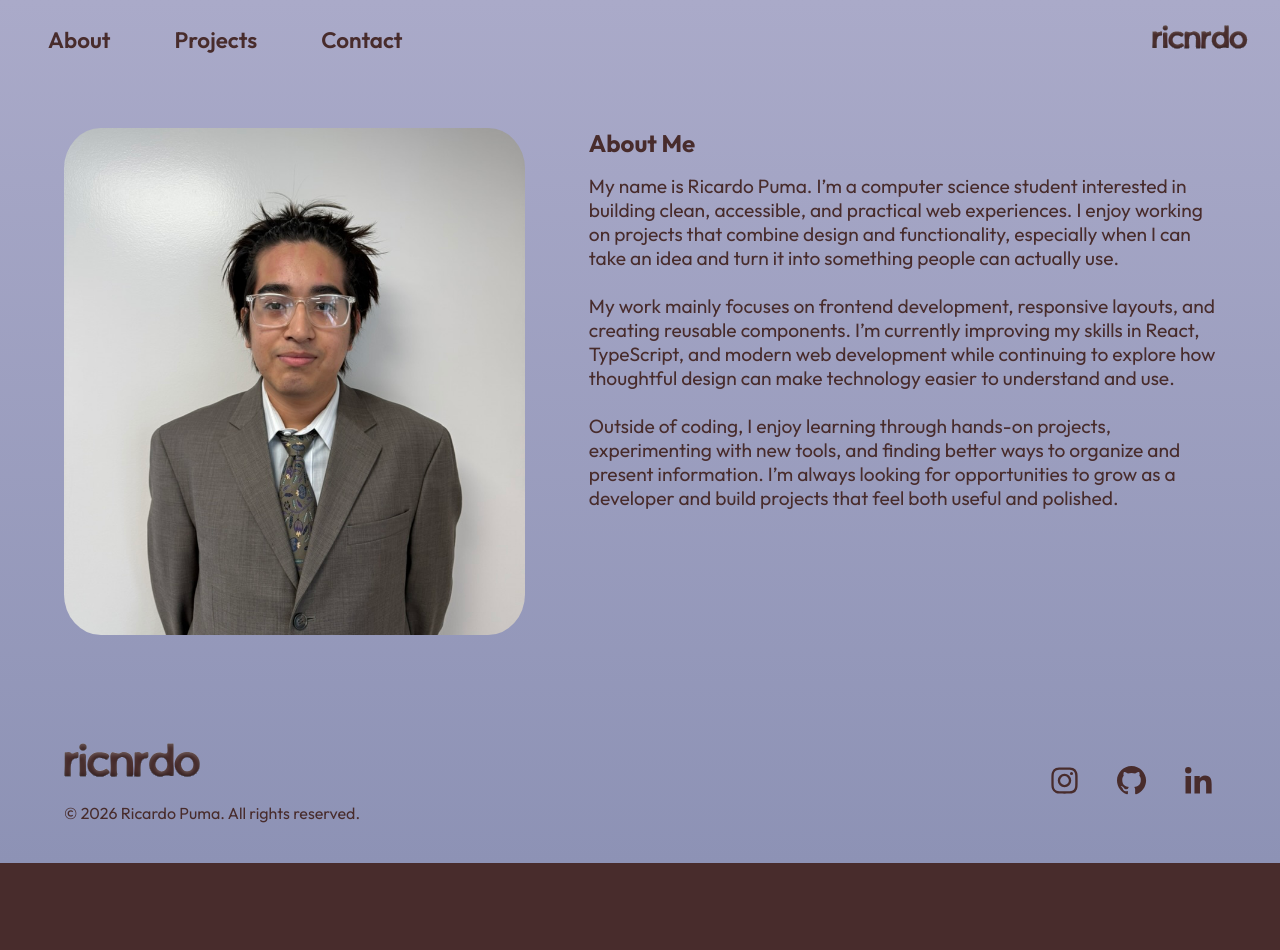
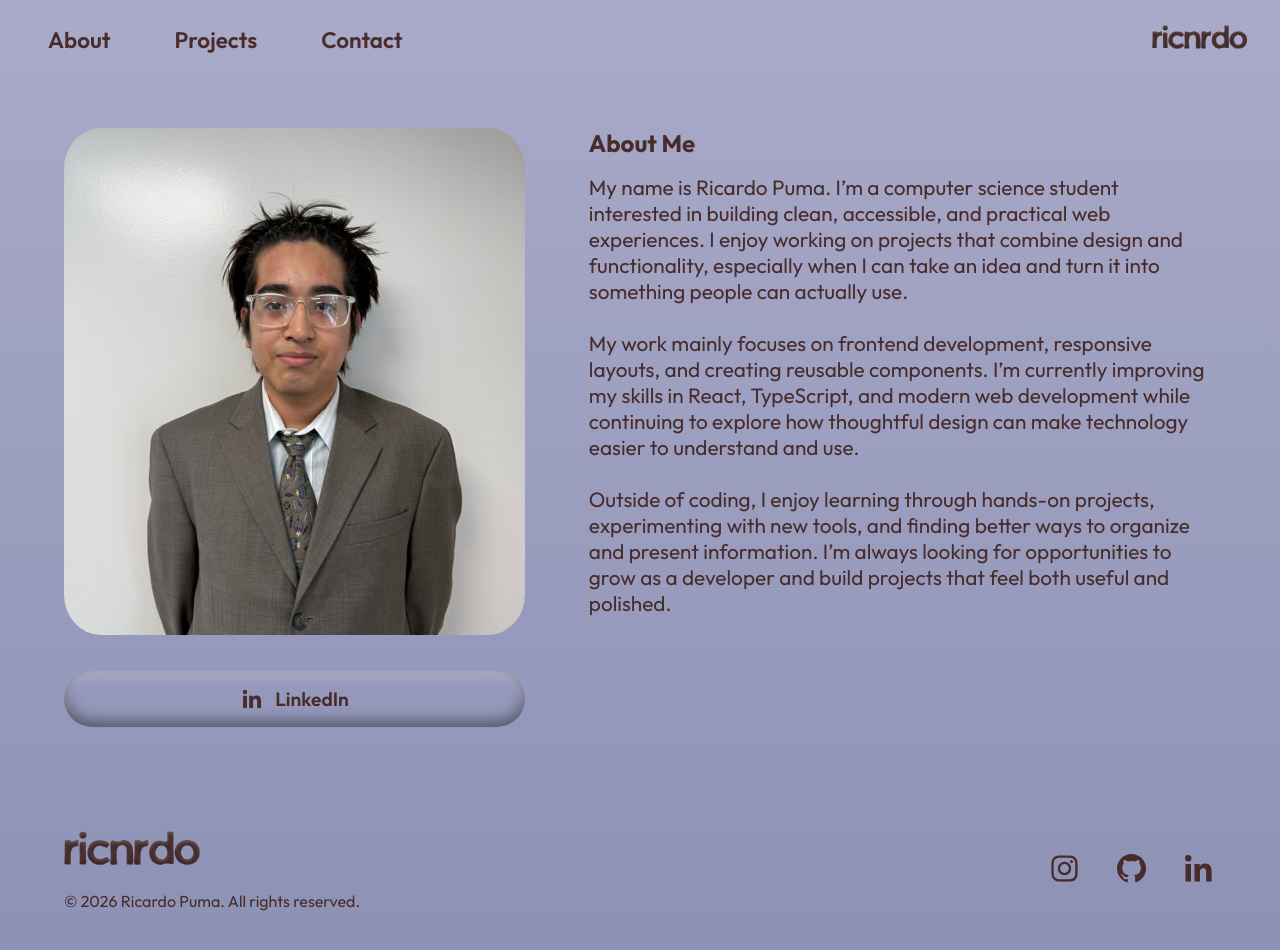
Before and after one commit to ricnrdo/portfolio, a React (Vite) app: page /about in a window 1280 px wide. Before the commit the page ends 863 px from the top, so only its background shows below. Built offline with nearby package versions, Linux system fonts and the light colour scheme.

Commit message:
Added link to social profile, meeting all the set requirements. Closes #2

```diff
--- a/src/assets/css/about.css
+++ b/src/assets/css/about.css
@@ -88,7 +88,7 @@
     gap: 2rem;
 
     .description {
-        font-size: 1.2rem;
+        font-size: 1.3rem;
     }
 }
 
@@ -97,3 +97,18 @@
     flex-direction: column;
     gap: 1rem;
 }
+
+#about-me a {
+    display: flex;
+    width: 100%;
+    padding: 1rem 3rem;
+    border-radius: 0.5rem;
+    justify-content: center;
+    align-items: center;
+    font-size: 1.2rem;
+    gap: 0.7rem;
+}
+
+#about-me a:hover {
+    background-color: rgba(103, 97, 97, 0.146);
+}
--- a/src/pages/About.tsx
+++ b/src/pages/About.tsx
@@ -7,6 +7,13 @@ export default function About() {
         <section id="about-me">
             <div className="left-panel">
                 <div className="photo"><img src={cutout}/></div>
+                <a href="https://linkedin.com/in/ricnrdo" className="glass round-bttn">
+                    <svg  xmlns="http://www.w3.org/2000/svg" width="24" height="24"
+                        fill="currentColor" viewBox="0 0 24 24" >
+                        <path d="M4.983 2.821a2.188 2.188 0 1 0 0 4.376 2.188 2.188 0 1 0 0-4.376m4.254 6.034v12.139h3.769v-6.003c0-1.584.298-3.118 2.262-3.118 1.937 0 1.961 1.811 1.961 3.218v5.904H21v-6.657c0-3.27-.704-5.783-4.526-5.783-1.835 0-3.065 1.007-3.568 1.96h-.051v-1.66zm-6.142 0H6.87v12.139H3.095z"></path>
+                    </svg>
+                    <span>LinkedIn</span>
+                </a>
             </div>
             <div className="right-panel">
                 <div className="dividers" id="divider-default">
```
